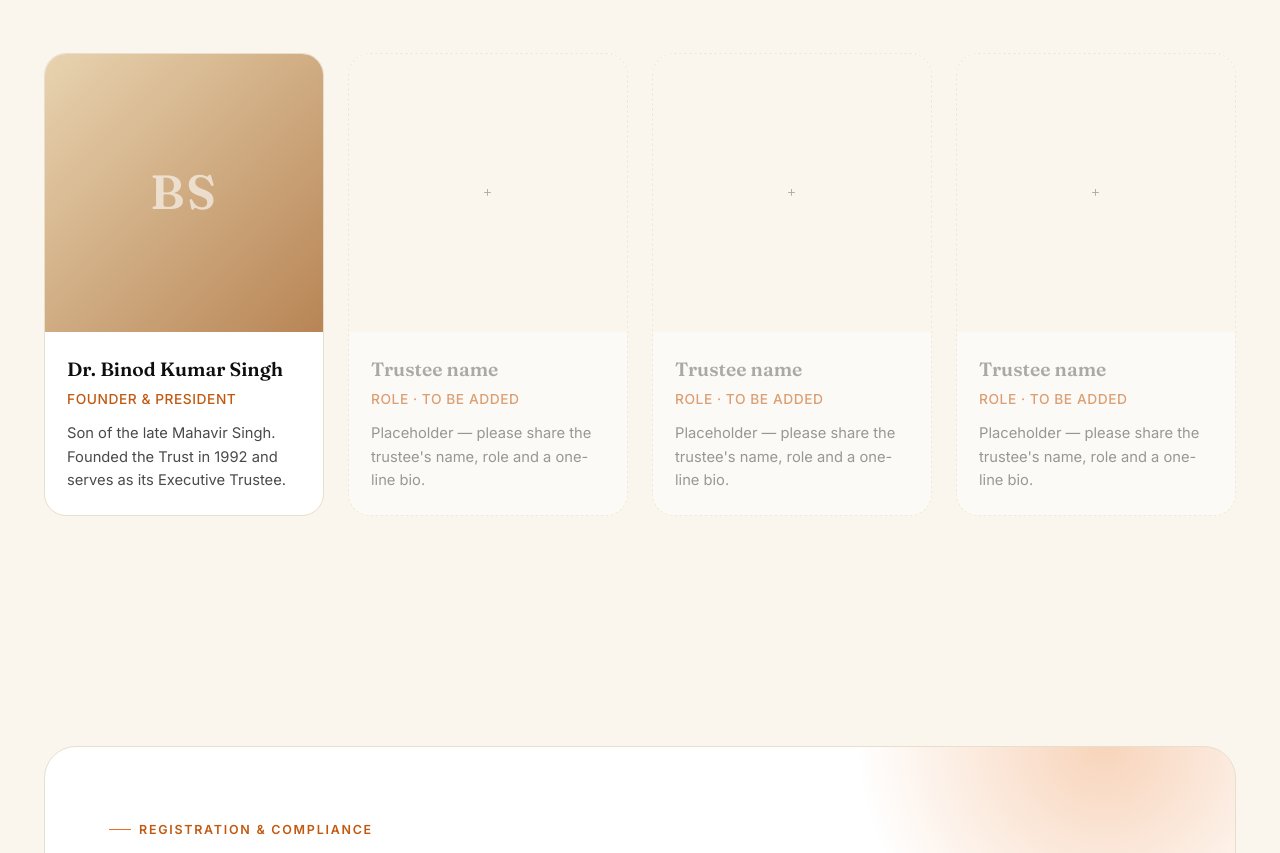
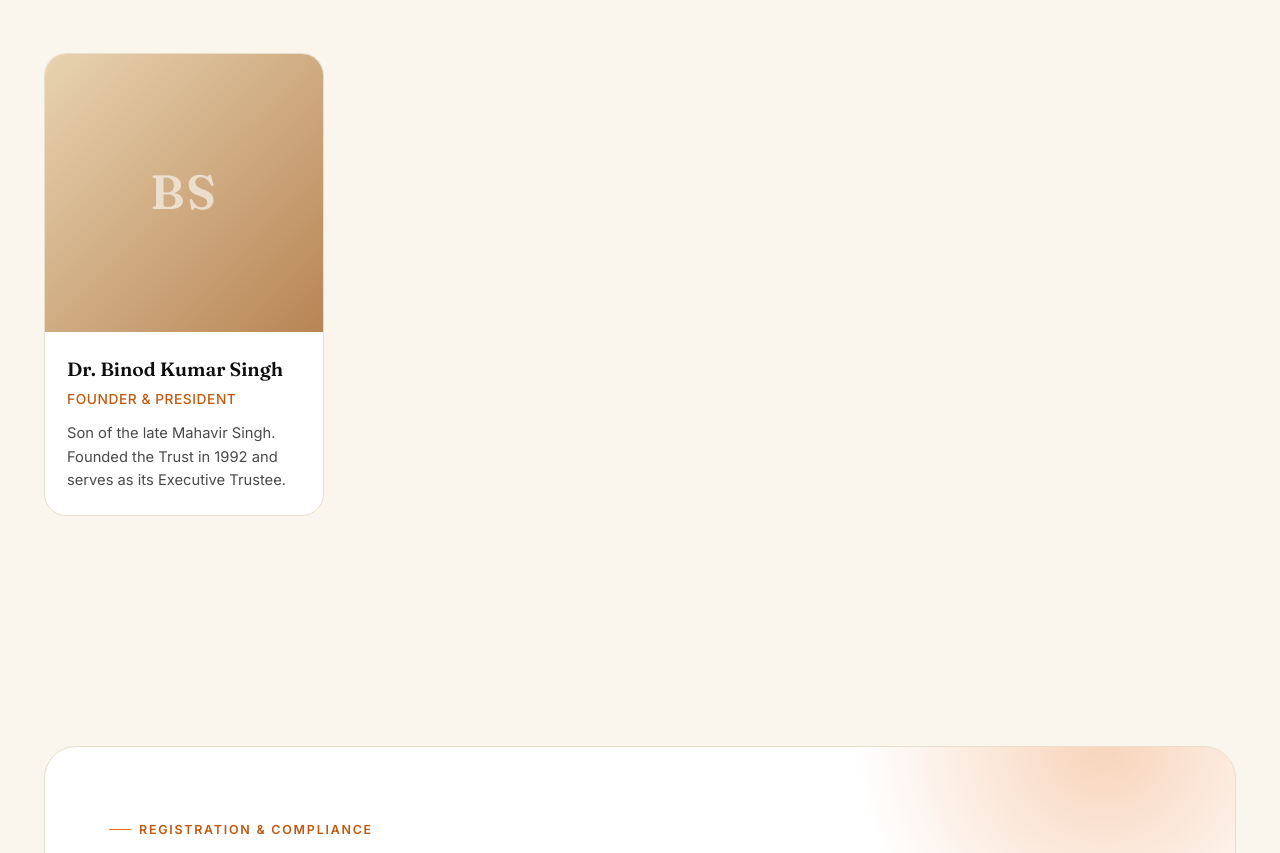
Before and after one commit to cksingh12321/mahavirtrust-site, a website: page about.html in a window 1280 px wide. Shown: the part 4889-5742 px from the top of the page. Drawn offline with Linux system fonts and the light colour scheme.

Commit message:
content: remove placeholder trustee cards from About
Drops the three empty "Trustee name / Placeholder" cards, leaving only
the confirmed trustee (Dr. Binod Kumar Singh, Founder & President). Avoids
showing blank/placeholder names publicly. Real trustees can be added when
their names are provided.

Co-Authored-By: Claude Opus 4.7 <noreply@anthropic.com>

```diff
--- a/about.html
+++ b/about.html
@@ -219,30 +219,6 @@
             <p class="person-bio"><span class="lang-en">Son of the late Mahavir Singh. Founded the Trust in 1992 and serves as its Executive Trustee.</span><span class="lang-hi">स्व. महावीर सिंह के पुत्र। 1992 में न्यास की स्थापना की और कार्यकारी न्यासी के रूप में कार्यरत हैं।</span></p>
           </div>
         </div>
-        <div class="person-card" style="opacity: .55; border-style: dashed;">
-          <div class="person-photo" style="background: var(--cream); color: var(--ink-soft); font-size: 1rem;">+</div>
-          <div class="person-info">
-            <div class="person-name muted">Trustee name</div>
-            <div class="person-role">Role · to be added</div>
-            <p class="person-bio">Placeholder — please share the trustee's name, role and a one-line bio.</p>
-          </div>
-        </div>
-        <div class="person-card" style="opacity: .55; border-style: dashed;">
-          <div class="person-photo" style="background: var(--cream); color: var(--ink-soft); font-size: 1rem;">+</div>
-          <div class="person-info">
-            <div class="person-name muted">Trustee name</div>
-            <div class="person-role">Role · to be added</div>
-            <p class="person-bio">Placeholder — please share the trustee's name, role and a one-line bio.</p>
-          </div>
-        </div>
-        <div class="person-card" style="opacity: .55; border-style: dashed;">
-          <div class="person-photo" style="background: var(--cream); color: var(--ink-soft); font-size: 1rem;">+</div>
-          <div class="person-info">
-            <div class="person-name muted">Trustee name</div>
-            <div class="person-role">Role · to be added</div>
-            <p class="person-bio">Placeholder — please share the trustee's name, role and a one-line bio.</p>
-          </div>
-        </div>
       </div>
     </div>
   </section>
```
